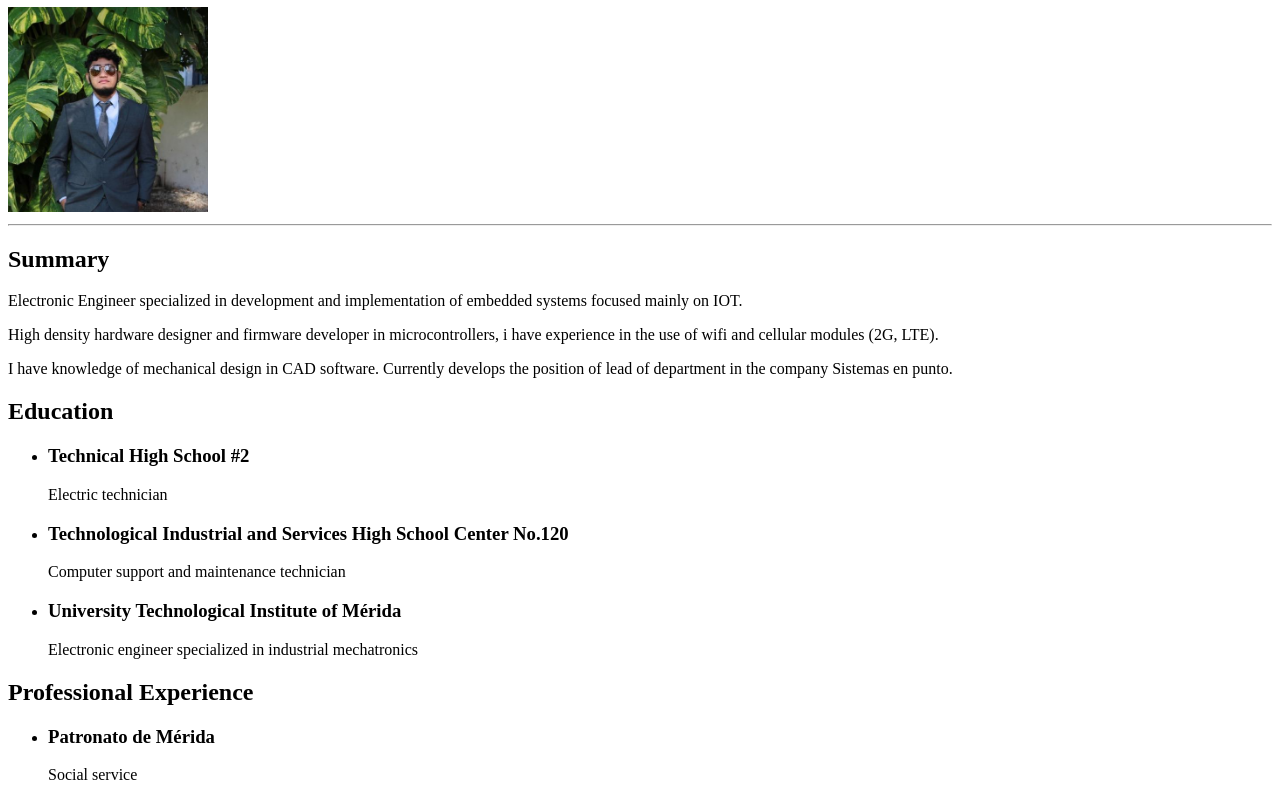
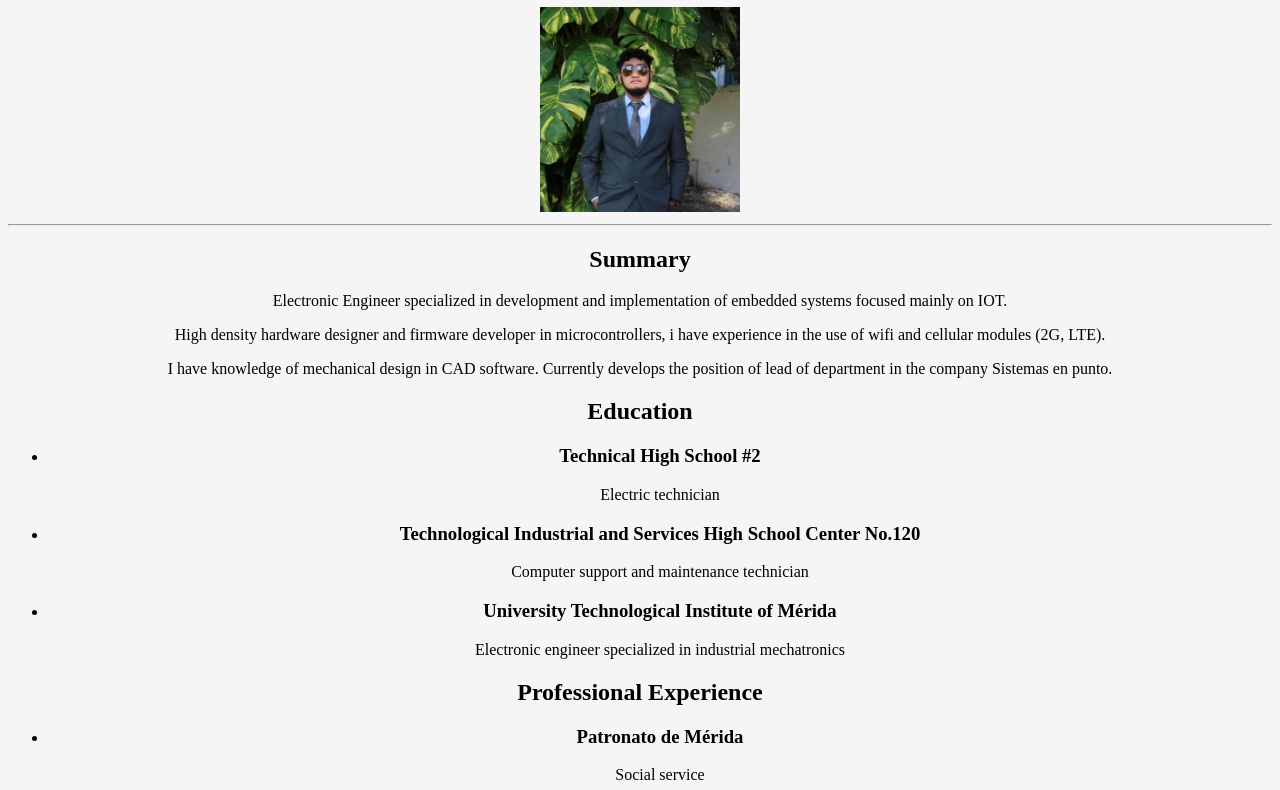
Before and after one commit to Jonathan-Burgos-Sustaita/CapstoneProject, a plain HTML site: page index.html in a window 1280 px wide. Shown: the part 73-863 px from the top of the page. Drawn offline with Linux system fonts and the light colour scheme.

Commit message:
Add single css file

```diff
--- /dev/null
+++ b/Style.css
@@ -0,0 +1,4 @@
+* {
+  background-color: whitesmoke;
+  text-align: center;
+}
--- a/index.html
+++ b/index.html
@@ -5,6 +5,7 @@
   <meta http-equiv="X-UA-Compatible" content="IE=edge">
   <meta name="viewport" content="width=device-width, initial-scale=1.0">
   <title>My Resume</title>
+  <link rel = "stylesheet" href="./Style.css" />
 </head>
 <body>
   <h1> Jonathan Burgos Sustaita </h1>
```
